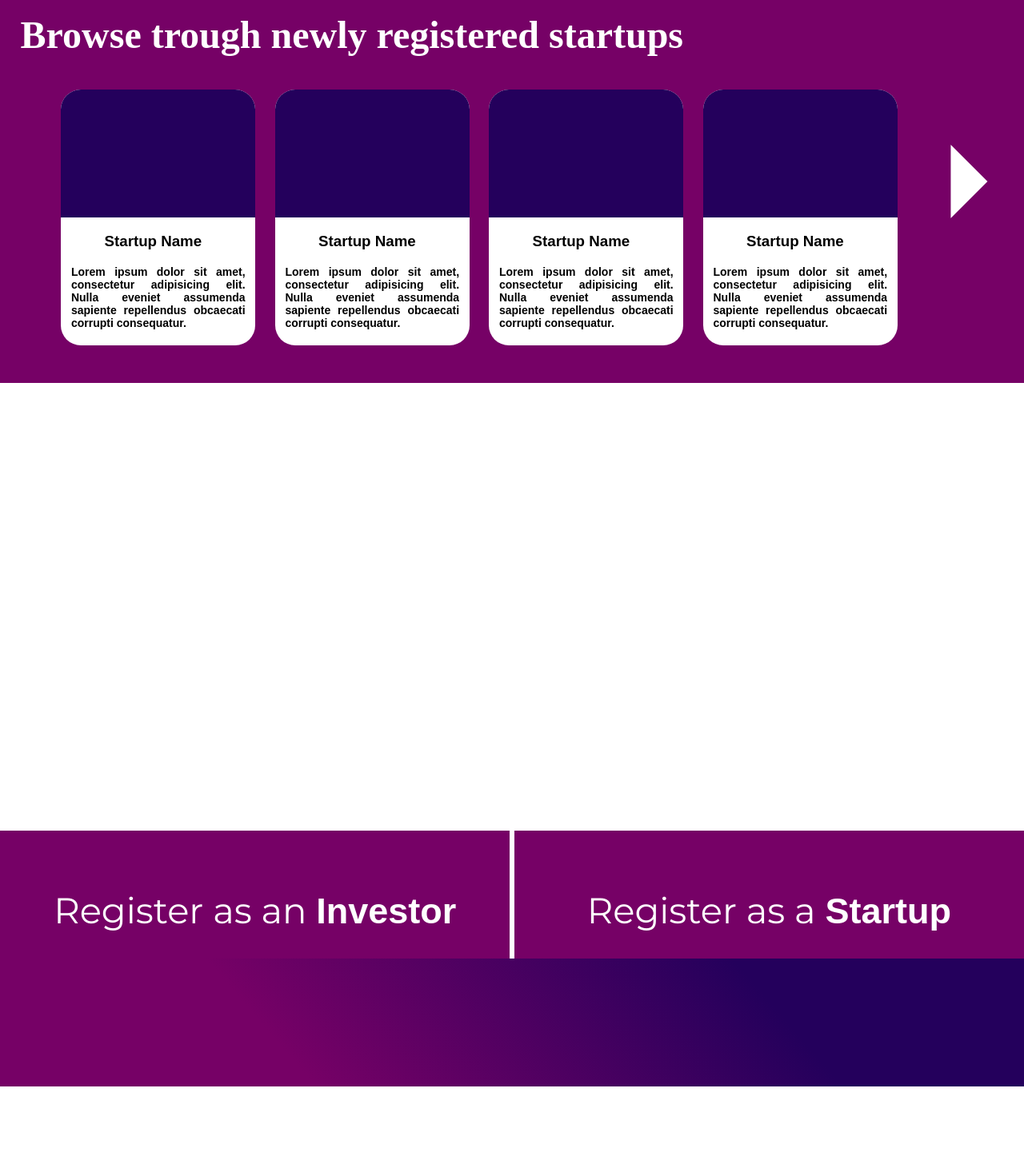
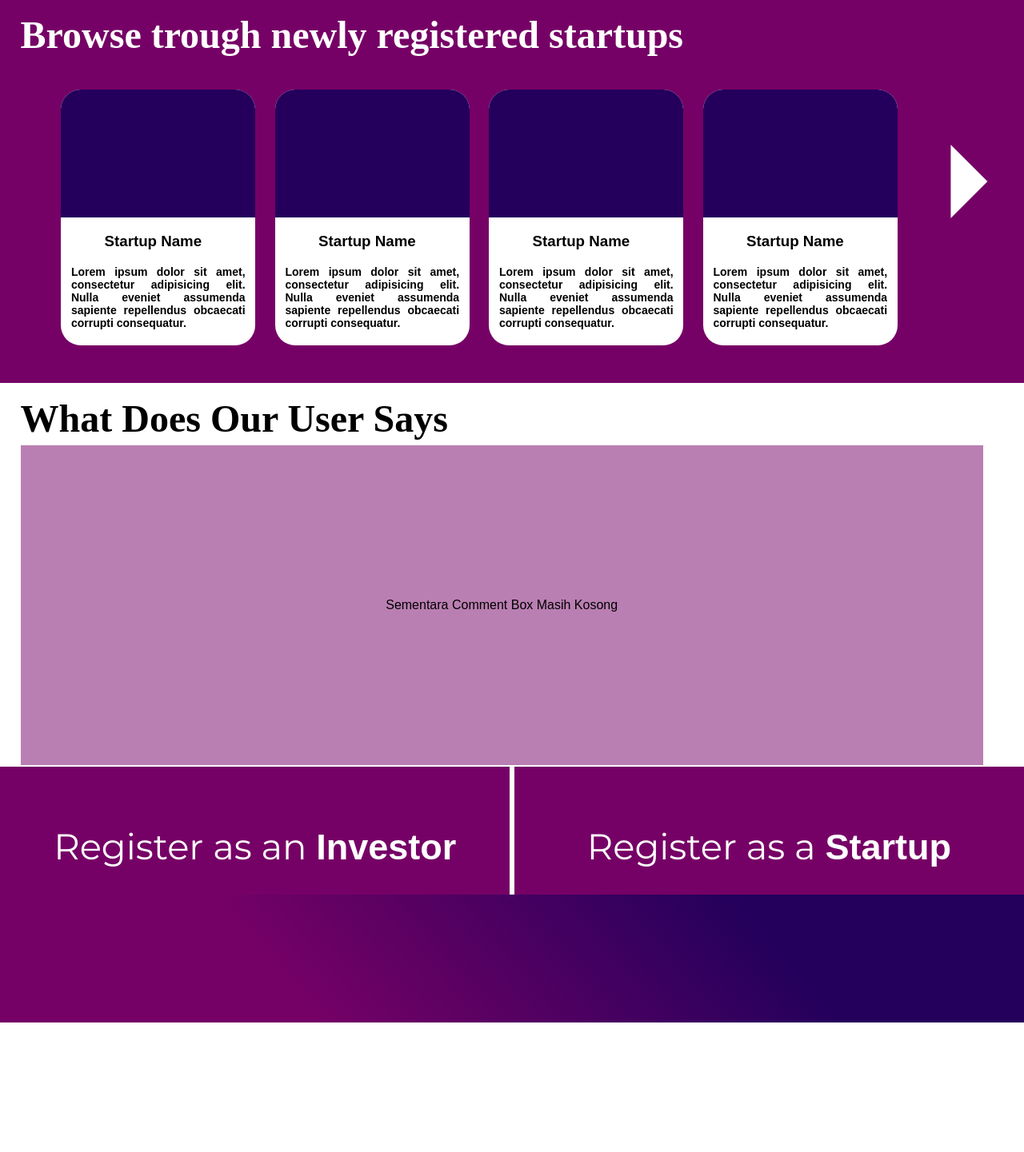
Before and after one commit to FelineJTD/Milestone02_K22, a Flask app: page / in a window 1280 px wide. Shown: the part 881-2322 px from the top of the page at 80% size. After the commit the page ends 2160 px from the top, so only its background shows below. Run offline with Flask 2, Linux system fonts and the light colour scheme.

Commit message:
Added Comment Box in home

```diff
--- a/src/Website/static/main.css
+++ b/src/Website/static/main.css
@@ -278,12 +278,45 @@ body{
   line-height: 18vw;
   font-size: 10vw;
 }
+
+.commentpart{
+  position: relative;
+  width: 100vw;
+  height: 62vh;
+}
+
+.commentpart h2{
+  position: relative;
+  left: 2vw;
+  top: 2vh;
+  margin: 0%;
+  font-family: Margaret;
+  font-style: normal;
+  font-weight: bold;
+  font-size: 48px;
+  line-height: 58px;
+
+  color: black;
+}
+
+.commentbox{
+  position: relative;
+  width: 94vw;
+  height: 50vh;
+  left: 2vw;
+  top: 2.5vh;
+  background-color: rgba(118, 1, 102, 0.5);
+
+  text-align: center;
+  line-height: 50vh;
+}
+
 .bottom .reginvestor{
   position: absolute;
   width: 49.8vw;
   height: 20vh;
   left: 0px;
-  top: 130vh;
+  top: 230vh;
 
   font-family: Montserrat;
   font-style: normal;
@@ -301,7 +334,7 @@ body{
   width: 49.8vw;
   height: 20vh;
   right: 0px;
-  top: 130vh;
+  top: 230vh;
 
   font-family: Montserrat;
   font-style: normal;
@@ -319,7 +352,7 @@ body{
   position: absolute;
   width: 100%;
   height: 20vh;
-  top: 150vh;
+  top: 250vh;
 
   background: linear-gradient(229.27deg, #24005C 25.69%, #760166 72.16%);
 }
--- a/src/Website/templates/home.html
+++ b/src/Website/templates/home.html
@@ -39,6 +39,11 @@
             </div>
             <a class="flex-boxBG-next">&#x23F5</a>
         </div>
+    </div>
+    <div class="commentpart">
+        <h2>What Does Our User Says</h2>
+        <div class="commentbox">Sementara Comment Box Masih Kosong</div>
+    </div>
     <div class="bottom">
         <a class="reginvestor" href="{{url_for('regis_investor')}}">Register as an <b>Investor</b></a>
         <a class="regstartup" href="{{url_for('regis_startup')}}">Register as a <b>Startup Founder</b></a>
```
